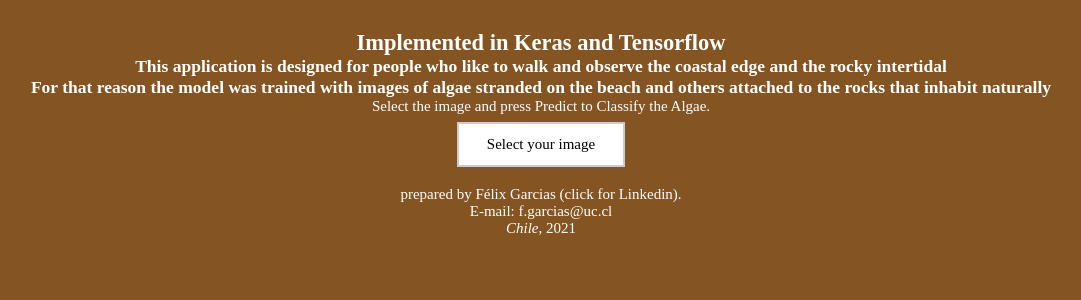
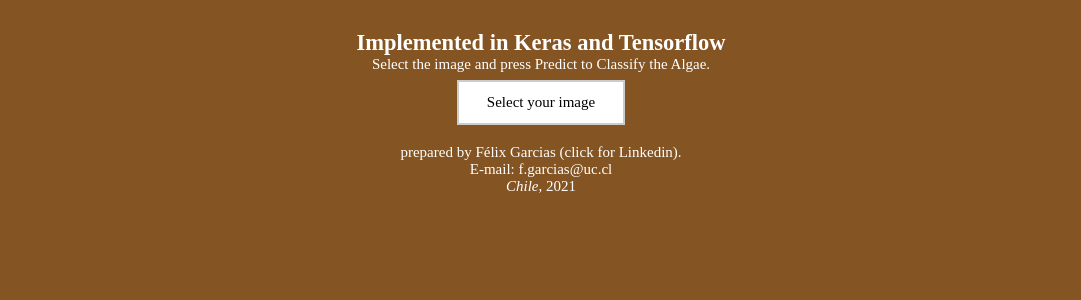
Before and after one commit to Fgarciash/Algae-Classifier, a Flask app: page / in a window 1280 px wide. Shown: the part 34-334 px from the top of the page, without its empty margins (99-1180 px from the left). Run offline with Flask 2, Linux system fonts and the light colour scheme; some libraries are stand-ins or nearby versions.

Commit message:
Vversión 3

```diff
--- a/templates/index.html
+++ b/templates/index.html
@@ -30,10 +30,6 @@
         {% extends "base.html" %} {% block content %}
 
         <h2>Implemented in Keras and Tensorflow</h2>
-
-        <h3>This application is designed for people who like to walk and observe the coastal edge and the rocky intertidal<h3>
-        <h3>For that reason the model was trained with images of algae stranded on the beach and others attached to the rocks that inhabit naturally </h3>
-
 
         <p class="description">
             Select the image and press Predict to Classify the Algae.
```
Also changed, not shown: uploads/Less1.jpg (added).
